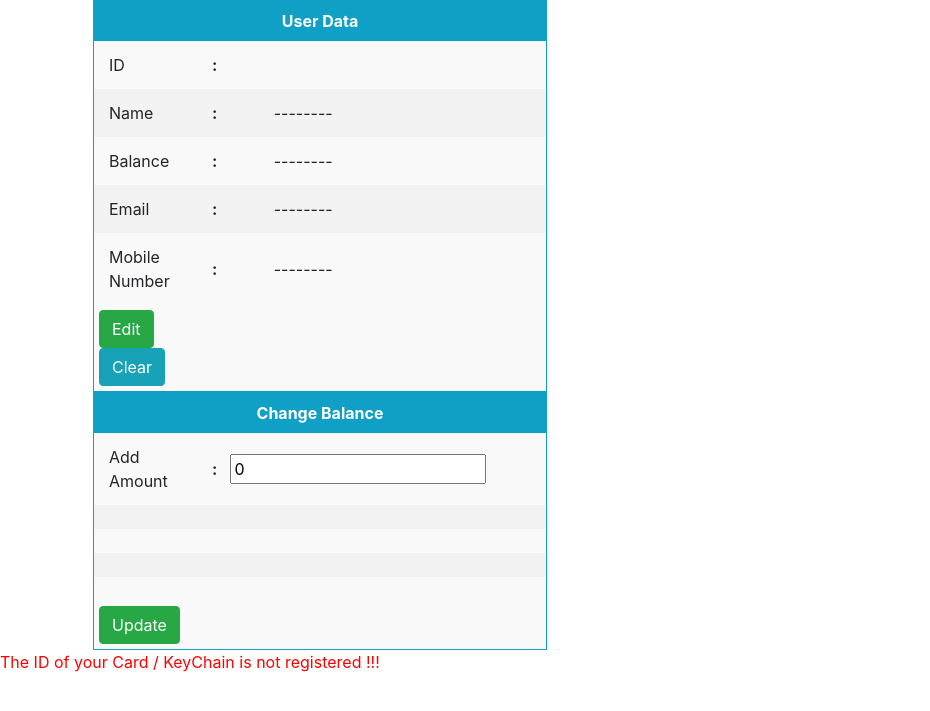
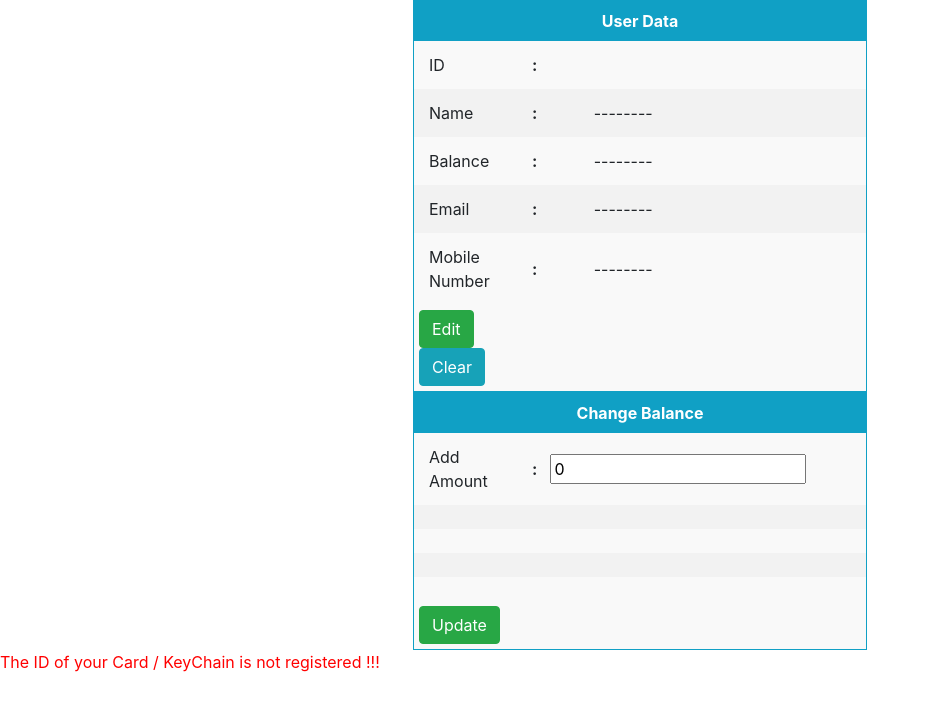
Before and after one commit to Alp3n/ITE233, a PHP site: page /read_tag_user_data.php in a window 1280 px wide. Shown: the top 711 px of the page, without its empty margins (0-930 px from the left). Run offline with PHP 8.4, Linux system fonts and the light colour scheme; data that the repository does not hold is empty.

Commit message:
Another update

```diff
--- a/balanceContainer.php
+++ b/balanceContainer.php
@@ -1 +1 @@
-<?php $balance='190'; echo $balance; ?>
+<?php $balance='430'; echo $balance; ?>
--- a/read_tag_user_data.php
+++ b/read_tag_user_data.php
@@ -48,61 +48,17 @@
 			padding-top: 12px;
 			padding-bottom: 12px;
 		}
+
+		.not-found {
+			display:flex,
+		}
 	</style>
 </head>
 
 <body>
 
 	<div>
-
-		<!-- <form>
-			<table width="452" border="1" bordercolor="#10a0c5" align="center" cellpadding="0" cellspacing="1" bgcolor="#000" style="padding: 2px">
-				<tr>
-					<td height="40" align="center" bgcolor="#10a0c5">
-						<font color="#FFFFFF">
-							<b>User Data</b></font>
-					</td>
-				</tr>
-				<tr>
-					<td bgcolor="#f9f9f9">
-						<table width="452" border="0" align="center" cellpadding="5" cellspacing="0">
-							<tr>
-								<td width="113" align="left" class="lf">ID</td>
-								<td style="font-weight:bold">:</td>
-								<td align="left"><?php echo $data['id']; ?></td>
-							</tr>
-							<tr bgcolor="#f2f2f2">
-								<td align="left" class="lf">Name</td>
-								<td style="font-weight:bold">:</td>
-								<td align="left"><?php echo $data['name']; ?></td>
-							</tr>
-							<tr>
-								<td align="left" class="lf">Balance</td>
-								<td style="font-weight:bold">:</td>
-								<td align="left"><?php echo $data['balance']; ?></td>
-							</tr>
-							<tr bgcolor="#f2f2f2">
-								<td align="left" class="lf">Email</td>
-								<td style="font-weight:bold">:</td>
-								<td align="left"><?php echo $data['email']; ?></td>
-							</tr>
-							<tr>
-								<td align="left" class="lf">Mobile Number</td>
-								<td style="font-weight:bold">:</td>
-								<td align="left"><?php echo $data['mobile']; ?></td>
-							</tr>
-							<tr>
-								<td class="buttons-row">
-									<a class="btn btn-success" href="user_data_edit_page.php?id='.$row['id'].'">Edit</a>
-									<a class="btn btn-info" href="read_tag.php">Clear</a>
-								</td>
-							</tr>
-						</table>
-					</td>
-				</tr>
-			</table>
-		</form> -->
-		<div class="col-md-6">
+		<div class="col-md-12">
 			<div id="show_user_data">
 				<form>
 					<table width="452" border="1" bordercolor="#10a0c5" align="center" cellpadding="0" cellspacing="1" bgcolor="#000" style="padding: 2px">
@@ -155,7 +111,7 @@
 			</div>
 		</div>
 
-			<div class="col-md-6">
+		<div class="col-md-12">
 			<form action="user_data_edit_balance.php?id=<?php echo $data['id']?>" name="update" method="POST">
 				<table width="452" border="1" bordercolor="#10a0c5" align="center" cellpadding="0" cellspacing="1" bgcolor="#000" style="padding: 2px">
 					<tr>
@@ -203,10 +159,12 @@
 			</form>
 		</div>
 
+
+		<div class="not-found">
+			<p style="color:red;"><?php echo $msg; ?></p>
 		</div>
-	<p style="color:red;"><?php echo $msg; ?></p>
+	</div>
+
 </body>
 
-<!-- <?php echo $data['id']; ?> -->
-
 </html>
```
Also changed, not shown: read_tag.php (+7 -70 lines). Lines whose indentation alone changed are shown as unchanged.
